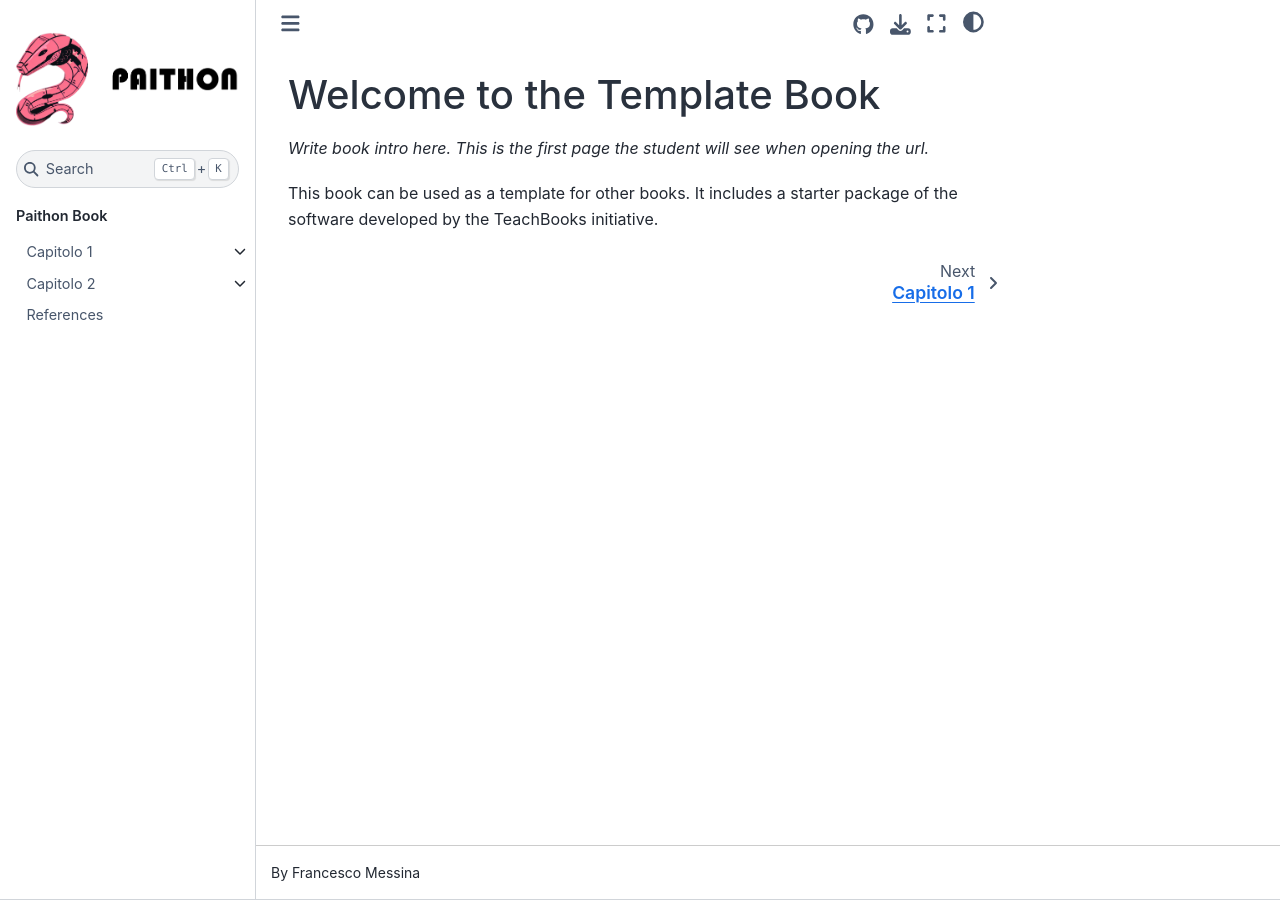
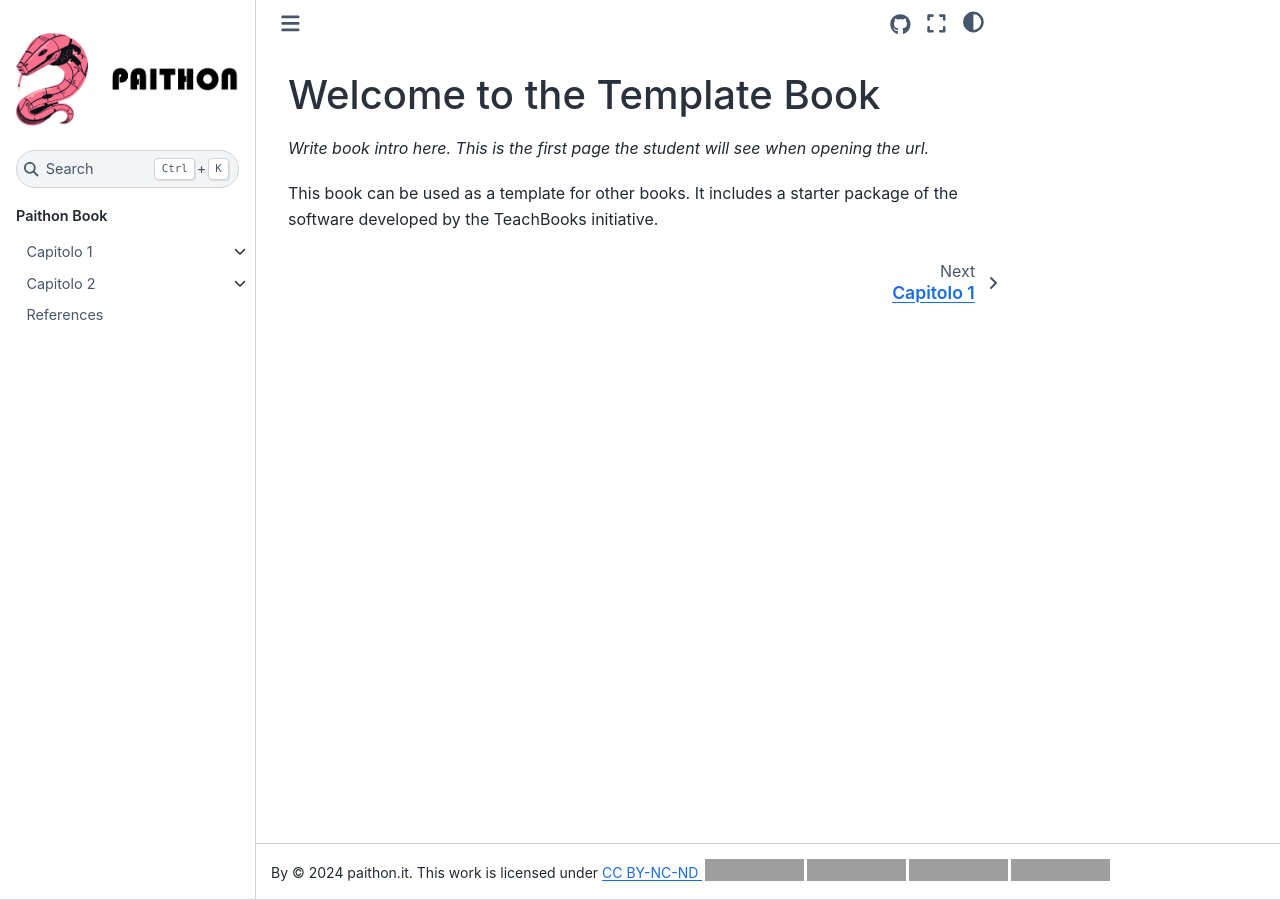
Before and after one commit to paithon-dev/paithonbook, a Jupyter Book: the page built from book/intro.md, in a window 1280 px wide. Built offline with Jupyter Book 1.0.4 settings and Sphinx 7.4.7 and the Sphinx Book theme 1.1.4, drawn with Linux system fonts in a browser that asks for light colours; comment, search, counter and statistics services are not loaded; grey boxes are pictures that could not be loaded.

Commit message:
Aggiornata la licensa a CC BY-NC-ND

```diff
--- a/book/_config.yml
+++ b/book/_config.yml
@@ -1,15 +1,16 @@
 title: Paithon Book
-author: Francesco Messina #Add your own name here
+author: © 2024 paithon.it. This work is licensed under <a href="https://creativecommons.org/licenses/by-nc-nd/4.0/" target="_blank" rel="license noopener noreferrer"">CC BY-NC-ND <img style="height:22px!important;margin-left:3px;vertical-align:text-bottom;" src="https://mirrors.creativecommons.org/presskit/icons/cc.svg" alt=""><img style="height:22px!important;margin-left:3px;vertical-align:text-bottom;" src="https://mirrors.creativecommons.org/presskit/icons/by.svg" alt=""><img style="height:22px!important;margin-left:3px;vertical-align:text-bottom;" src="https://mirrors.creativecommons.org/presskit/icons/nc-eu.svg" alt=""><img style="height:22px!important;margin-left:3px;vertical-align:text-bottom;" src="https://mirrors.creativecommons.org/presskit/icons/nd.svg" alt="">
 logo: figures/logo.png #add your own logo here
-
-execute:
-  execute_notebooks: force
+copyright: CC BY-NC-ND
 
 only_build_toc_files: true
 
+execute:
+  execute_notebooks: "off"
+
 html:
   favicon : "figures/favicon.ico"
-  baseurl :  "https://paithon-dev.github.io/paithonbook/" #Replace this with your own URL
+  baseurl :  "https://www.paithon.it/book" #Replace this with your own URL
   home_page_in_navbar       : true
 
 sphinx:
@@ -21,6 +22,8 @@ sphinx:
       exclude_patterns: ["**/_*.yml", "**/*.md", "**/*.ipynb"]
     html_theme_options:
       repository_url: "https://github.com/paithon-dev/paithonbook" #add your own repo URL here
+      use_download_button: false
+      use_edit_page_button: false
       use_repository_button: true
       use_issues_button : true
       launch_buttons:
```
